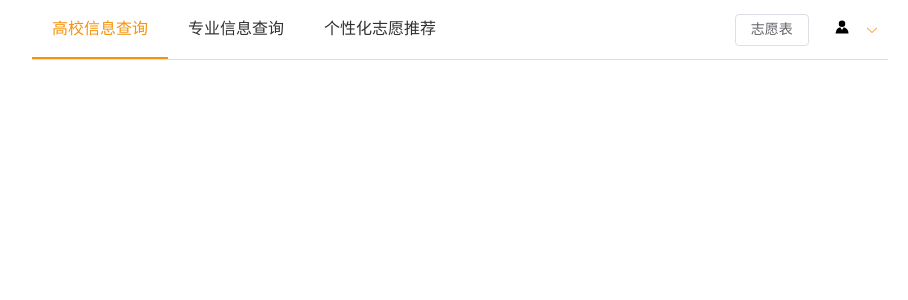
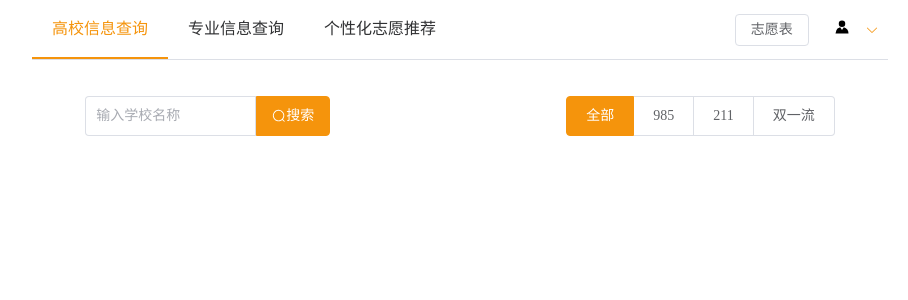
Before and after one commit to electronic-pig/gkvr_system_frontend, a Vue app: page /home/school in a window 1280 px wide. Shown: the top 300 px of the page, without its empty margins (180-1088 px from the left). Built offline with nearby package versions, Linux system fonts and the light colour scheme.

Commit message:
完成学校页面header

```diff
--- a/src/views/PortalView.vue
+++ b/src/views/PortalView.vue
@@ -115,7 +115,7 @@
 <script setup>
 import { reactive, ref } from "vue";
 import { useRouter } from "vue-router";
-import { ElMessage } from "element-plus";
+import { ElLoading, ElMessage } from "element-plus";
 import request from "@/utils/request.js";
 
 const router = useRouter();
@@ -137,7 +137,10 @@ const login = async () => {
     ElMessage.error("请填写完整的登录信息！");
     return;
   }
-
+  const loadingInstance = ElLoading.service({
+    fullscreen: true,
+    text: "正在加载中...",
+  });
   try {
     const response = await request.post("/user/login", loginForm);
     if (response.code == 200) {
@@ -153,6 +156,7 @@ const login = async () => {
   } catch (error) {
     ElMessage.error(error);
   }
+  loadingInstance.close();
 };
 
 const register = async () => {
@@ -169,7 +173,10 @@ const register = async () => {
     ElMessage.error("两次输入的密码不一致");
     return;
   }
-
+  const loadingInstance = ElLoading.service({
+    fullscreen: true,
+    text: "正在加载中...",
+  });
   try {
     const response = await request.post("/user/register", registerForm);
     console.log(response);
@@ -185,6 +192,7 @@ const register = async () => {
   } catch (error) {
     ElMessage.error(error);
   }
+  loadingInstance.close();
 };
 </script>
 
--- a/src/views/SchoolView.vue
+++ b/src/views/SchoolView.vue
@@ -1,3 +1,73 @@
 <template>
+  <div class="search-header">
+    <div class="search-box">
+      <el-input
+        class="handle-input"
+        placeholder="输入学校名称"
+        v-model="schoolName"
+        @keyup.enter="handleSearch"
+      ></el-input>
+      <el-button type="primary" @click="handleSearch">
+        <el-icon> <Search /> </el-icon>搜索</el-button
+      >
+    </div>
+    <el-radio-group v-model="schoolClass" size="large" @change="getSchoolList">
+      <el-radio-button label="全部" value="全部" />
+      <el-radio-button label="985" value="985" />
+      <el-radio-button label="211" value="211" />
+      <el-radio-button label="双一流" value="双一流" />
+    </el-radio-group>
+  </div>
+</template>
 
-</template>
+<script setup>
+import { ref } from "vue";
+import { ElLoading } from "element-plus";
+
+let schoolName = ref("");
+let schoolClass = ref("全部");
+
+const handleSearch = async () => {
+  const loadingInstance = ElLoading.service({
+    fullscreen: true,
+    text: "正在加载中...",
+  });
+
+  loadingInstance.close();
+};
+const getSchoolList = async () => {
+  const loadingInstance = ElLoading.service({
+    fullscreen: true,
+    text: "正在加载中...",
+  });
+
+  loadingInstance.close();
+};
+</script>
+
+<style scoped>
+.search-header {
+  display: flex;
+  justify-content: space-evenly;
+  margin: 2vh auto;
+  height: 40px;
+}
+
+.search-box {
+  display: flex;
+  width: 50%;
+}
+
+.handle-input {
+  width: 40%;
+}
+
+.handle-input :deep(.el-input__wrapper) {
+  border-radius: 4px 0 0 4px;
+}
+
+.el-button {
+  height: 40px;
+  border-radius: 0 4px 4px 0;
+}
+</style>
```
